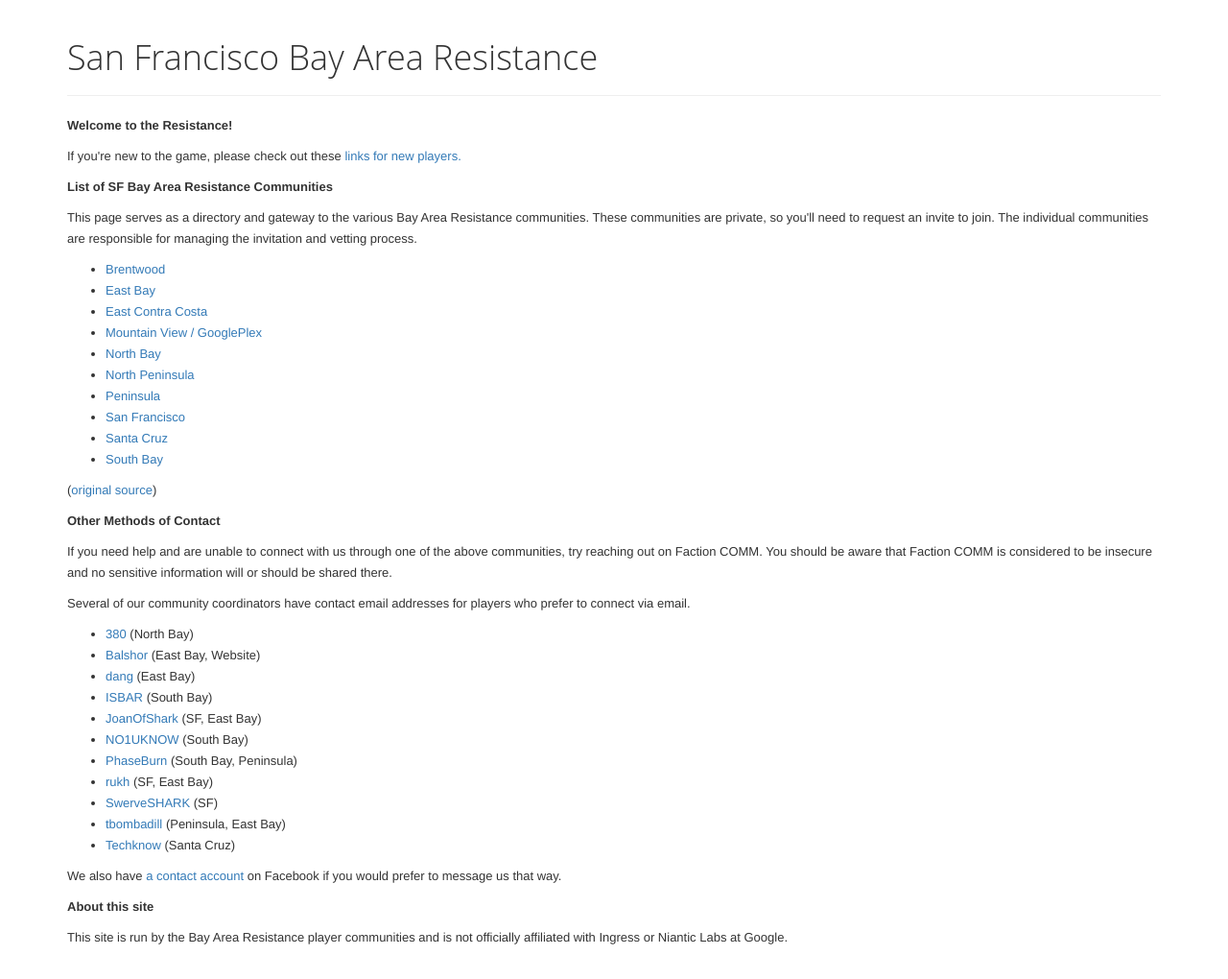
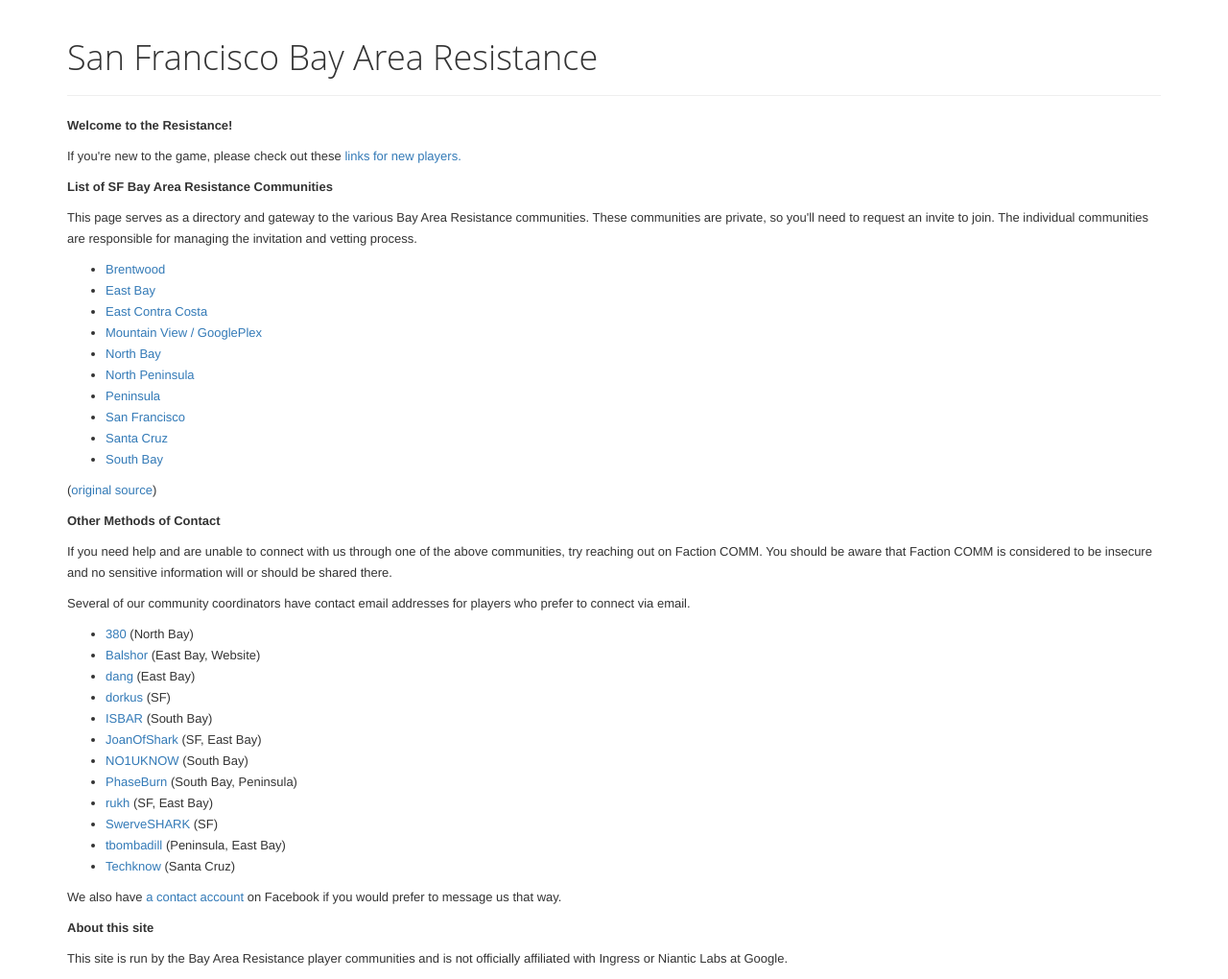
Before and after one commit to balshor/sfbay.resists.org, a Jekyll site: the page built from index.html, in a window 1280 px wide. Shown: the whole page at 96% size. Built offline with Jekyll 4.4.1, drawn with Linux system fonts in a browser that asks for light colours; nearby versions of some CDN libraries; before the commit the page ends 998 px from its top, so only the background shows below that.

Commit message:
Add dorkus to contacts

```diff
--- a/_data/contacts.yaml
+++ b/_data/contacts.yaml
@@ -9,6 +9,10 @@
 - agent: dang
   email: dang.ingress@gmail.com
   area: East Bay
+
+- agent: dorkus
+  email: dorkus@resists.org
+  area: SF
 
 - agent: ISBAR
   email: southbay.resistance@gmail.com
```
